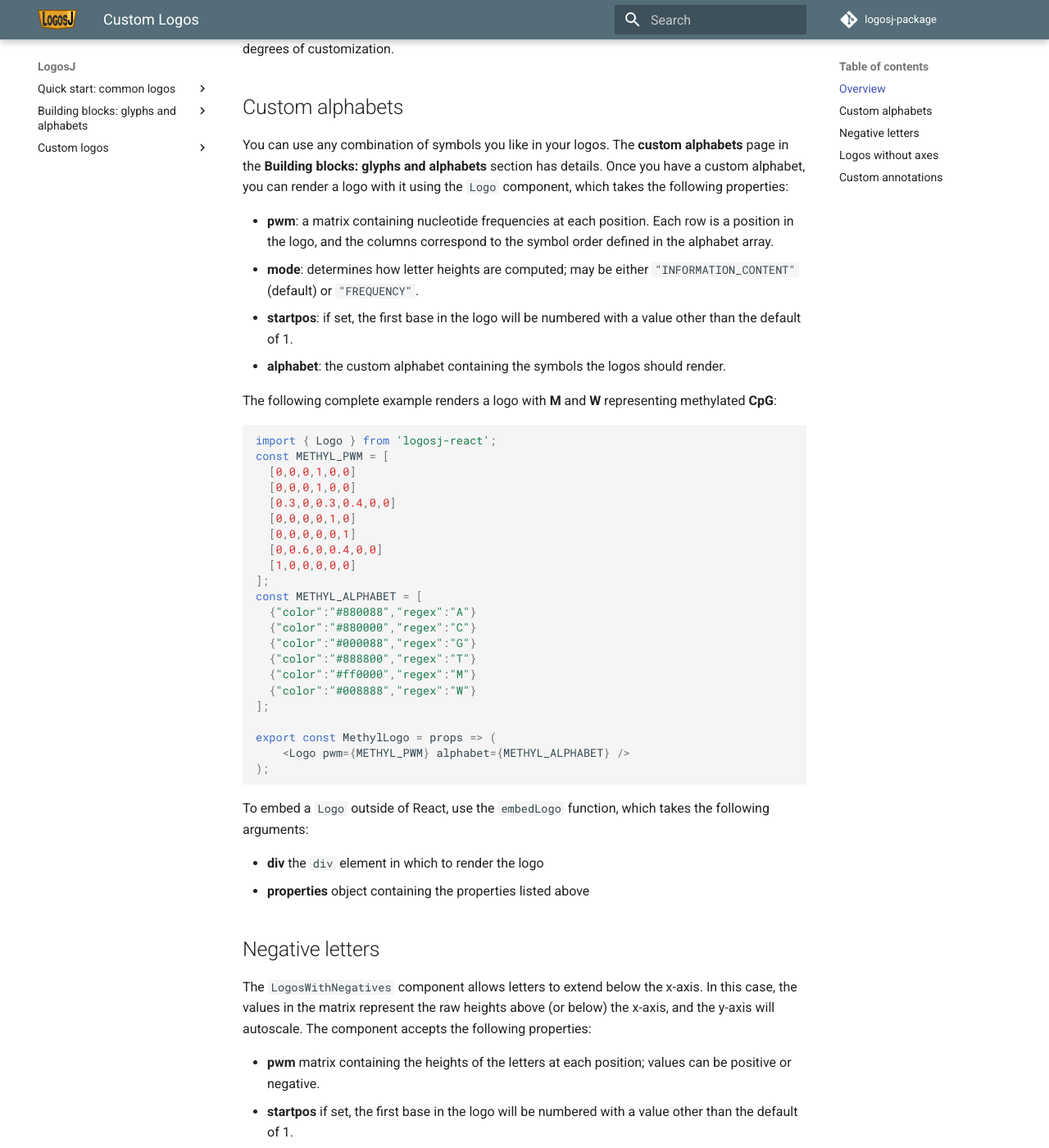
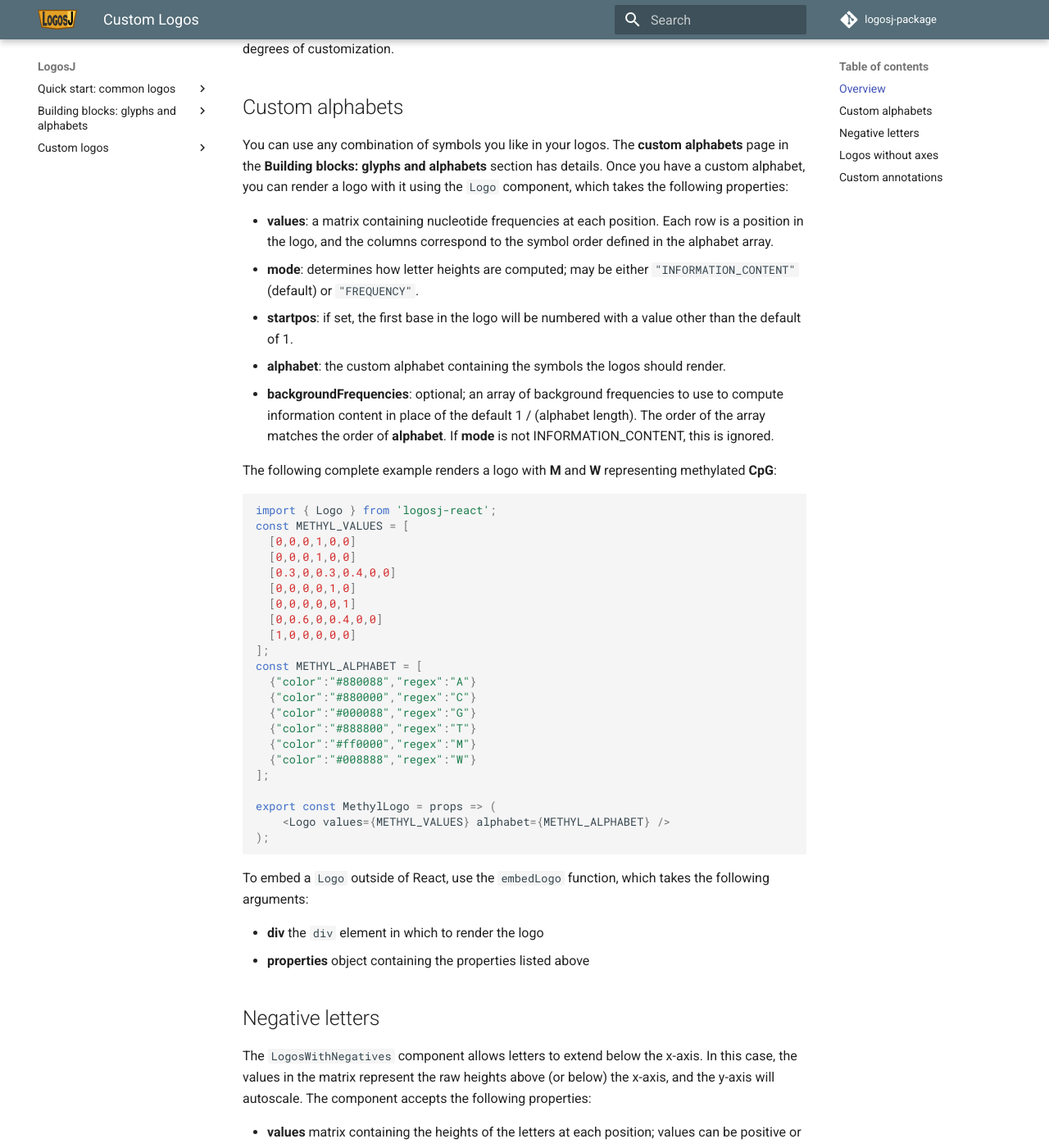
Before and after one commit to weng-lab/logojs-package, an MkDocs documentation site: the page built from docs/custom.md, in a window 1280 px wide and 1400 px high, scrolled down 260 px. Shown: the whole window at 82% size. Built offline with MkDocs 1.6.1 and Material for MkDocs 9.7.7, drawn with Linux system fonts in a browser that asks for light colours; comment, search, counter and statistics services are not loaded; some of the changed text lies outside the part shown.

Commit message:
update docs

````diff
--- a/docs/custom.md
+++ b/docs/custom.md
@@ -14,19 +14,22 @@ You can use any combination of symbols you like in your logos. The **custom alph
 the **Building blocks: glyphs and alphabets** section has details. Once you have a custom alphabet,
 you can render a logo with it using the `Logo` component, which takes the following properties:
 
-* **pwm**: a matrix containing nucleotide frequencies at each position. Each
+* **values**: a matrix containing nucleotide frequencies at each position. Each
 row is a position in the logo, and the columns correspond to the symbol order defined in the alphabet array.
 * **mode**: determines how letter heights are computed; may be either
 `"INFORMATION_CONTENT"` (default) or `"FREQUENCY"`.
 * **startpos**: if set, the first base in the logo will be numbered with a
 value other than the default of 1.
 * **alphabet**: the custom alphabet containing the symbols the logos should render.
+* **backgroundFrequencies**: optional; an array of background frequencies to use to
+compute information content in place of the default 1 / (alphabet length). The order of the
+array matches the order of **alphabet**. If **mode** is not INFORMATION_CONTENT, this is ignored.
 
 The following complete example renders a logo with **M** and **W** representing methylated **CpG**:
 
 ```js
 import { Logo } from 'logosj-react';
-const METHYL_PWM = [
+const METHYL_VALUES = [
   [0,0,0,1,0,0]
   [0,0,0,1,0,0]
   [0.3,0,0.3,0.4,0,0]
@@ -45,7 +48,7 @@ const METHYL_ALPHABET = [
 ];
 
 export const MethylLogo = props => (
-    <Logo pwm={METHYL_PWM} alphabet={METHYL_ALPHABET} />
+    <Logo values={METHYL_VALUES} alphabet={METHYL_ALPHABET} />
 );
 ```
 
@@ -62,7 +65,7 @@ The `LogosWithNegatives` component allows letters to extend below the x-axis. In
 values in the matrix represent the raw heights above (or below) the x-axis, and the y-axis will
 autoscale. The component accepts the following properties:
 
-* **pwm** matrix containing the heights of the letters at each position; values can be positive or negative.
+* **values** matrix containing the heights of the letters at each position; values can be positive or negative.
 * **startpos** if set, the first base in the logo will be numbered with a
 value other than the default of 1.
 * **alphabet** the custom alphabet containing the symbols the logos should render.
@@ -74,7 +77,7 @@ The following complete example renders a DNA logo with some negative letters:
 
 ```js
 import { LogoWithNegatives, DNAAlphabet } from 'logosj-react';
-const DNA_PWM = [
+const DNA_VALUES = [
   [0,0,0,0], [-0.5,0.5,-0.5,0.5], [0.5,-2,-2,3],
   [2.5,-2,0.5,-0.5], [4.5,-1,-2,-2.5], [-1,-1,0,2],
   [-1.5,-0.5,0.5,1.5], [1.5,-1.5,1,-0.5], [-1,1,0,0]
@@ -82,7 +85,7 @@ const DNA_PWM = [
 ];
 
 export const DNALogo = props => (
-    <LogoWithNegatives pwm={DNA_PWM} alphabet={DNAAlphabet} negativealpha={101} />
+    <LogoWithNegatives values={DNA_VALUES} alphabet={DNAAlphabet} negativealpha={101} />
 );
 ```
 
@@ -105,8 +108,7 @@ are 100 units wide. `RawLogo` components support multiple letters per symbol.
 
 A `RawLogo` takes the following properties:
 
-* **pwm** matrix containing the raw heights of the letters (divided by a factor of 100 units relative to the SVG's
-coordinate system).
+* **values** matrix containing the raw heights of the letters (divided by a factor of 100 units relative to the SVG's coordinate system).
 * **glyphWidth** the width of a single glyph relative to the containing SVG's coordinate system; defaults to 100.
 * **stackHeight** the height of a single stack of glyphs relative to the containing SVG's coordinate system; defaults to 100.
 Individual letters can exceed this, in which case they may extend past the SVG's borders.
@@ -117,7 +119,7 @@ must be rendered within a containing `svg`, and is shifted to the desired positi
 
 ```js
 import { RawLogo } from 'logosj-react';
-const ANNOTATED_PWM = [
+const ANNOTATED_VALUES = [
   [2,0,0,0,0,0,0,0]
   [0,0,2,0,0,0,0,0]
   [2,0,0,0,0,0,0,0]
@@ -148,7 +150,7 @@ const ANNOTATED_ALPHABET = [
 export const AnnotatedLogo = props => (
   <svg viewBox="0 0 1530 330">
     <g transform="translate(20,-40)" id="logo">
-      <RawLogo pwm={ANNOTATED_PWM} alphabet={ANNOTATED_ALPHABET} glyphWidth={100} stackHeight={300} />
+      <RawLogo values={ANNOTATED_VALUES} alphabet={ANNOTATED_ALPHABET} glyphWidth={100} stackHeight={300} />
     </g>
   </svg>
 );
@@ -170,7 +172,7 @@ and the logos labeled with text labels. For more examples, see our companion sit
 
 ```js
 import { RawLogo, DNAAlphabet } from 'logosj-react';
-const SNP_PWM = [
+const SNP_VALUES = [
   [0.05,0.05,0,0]
   [0,0,0.3,0.7]
   [0,0,0.05,0.05]
@@ -180,7 +182,7 @@ const SNP_PWM = [
   [0.8,0.8,0,0]
   [0,0,0.1,0]
 ];
-const REFERENCE_PWM = [
+const REFERENCE_VALUES = [
   [2,0,0,0]
   [0,0,0,2]
   [2,0,0,0]
@@ -195,12 +197,12 @@ export const SNPLogo = props => (
   <svg viewBox="0 0 1100 420">
     <rect x={600} width={100} height={420} fill="#bbbbbb" />
     <g transform="translate(300,0)">
-      <RawLogo alphabet={DNAAlphabet} pwm={SNP_PWM} glyphWidth={100} stackHeight={200} />
+      <RawLogo alphabet={DNAAlphabet} values={SNP_VALUES} glyphWidth={100} stackHeight={200} />
     </g>
     <g transform="translate(300, 220)">
-      <RawLogo alphabet={DNAAlphabet} pwm={REFERENCE_PWM} glyphWidth={100} stackHeight={200} />
+      <RawLogo alphabet={DNAAlphabet} values={REFERENCE_VALUES} glyphWidth={100} stackHeight={200} />
     </g>
-    <text y={150} x={260} textAnchor="end" style={{ fontSize: "50px" }}>PWM</text>
+    <text y={150} x={260} textAnchor="end" style={{ fontSize: "50px" }}>motif</text>
     <text y={350} x={260} textAnchor="end" style={{ fontSize: "50px" }}>reference</text>
   </svg>
 );
````
Also changed, not shown: docs/dna_logos.md (+13 -6 lines), docs/index.md (+4 -4 lines), docs/protein_logos.md (+11 -6 lines), docs/rna_logos.md (+13 -6 lines).
